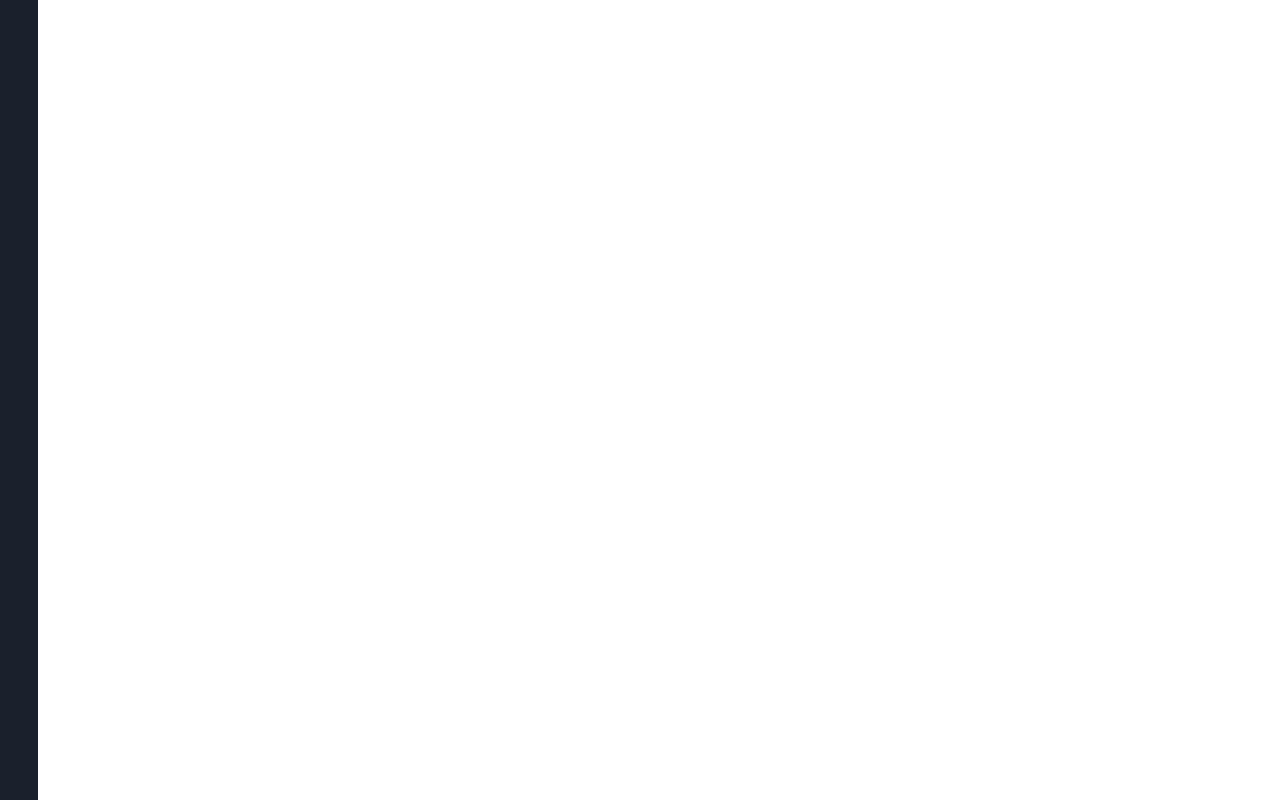
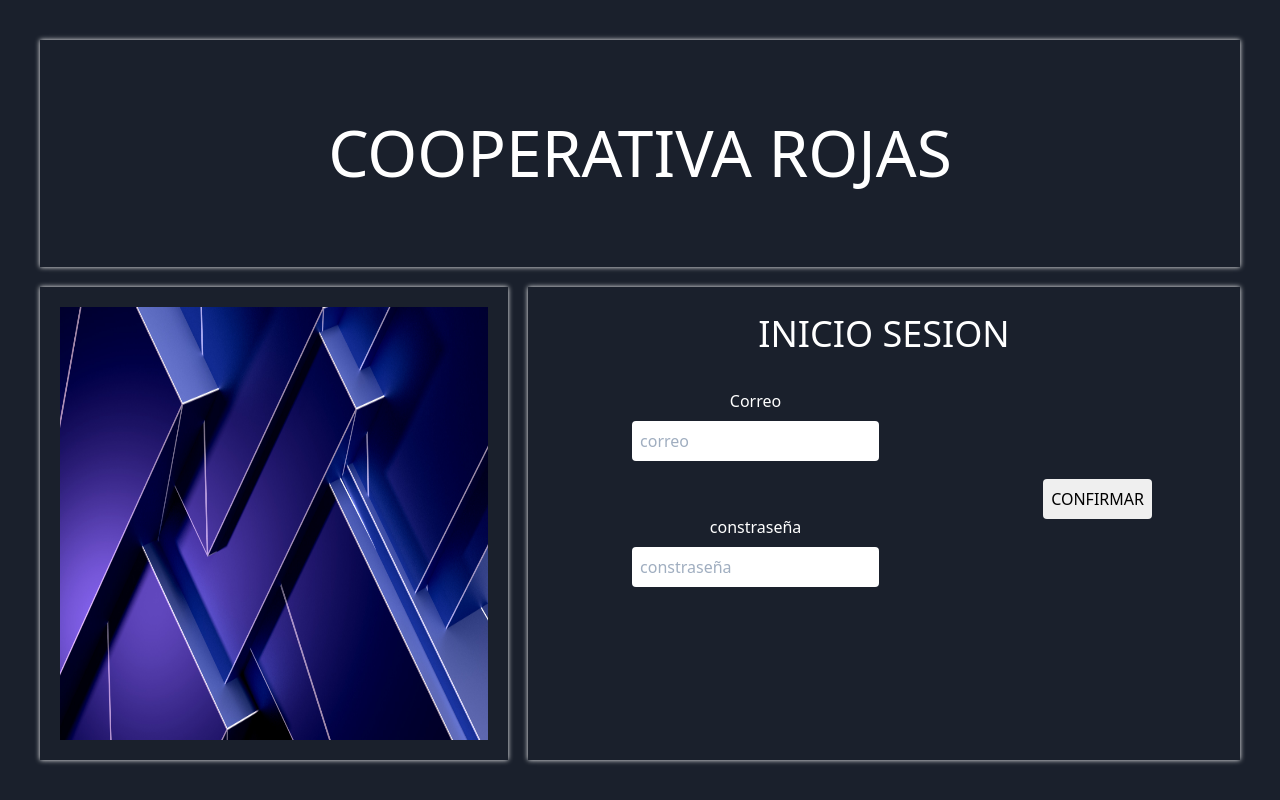
Before and after one commit to Idiem/CooperativaRojas, a React (Create React App) app: page / in a window 1280 px wide. Built offline with nearby package versions, Linux system fonts and the light colour scheme.

Commit message:
tercer intento

```diff
--- a/src/App.js
+++ b/src/App.js
@@ -1,35 +1,13 @@
-import React,{useState} from 'react';
+import React from 'react';
 import {BrowserRouter as Router, Switch,Route} from "react-router-dom";
 import Login from './Components/login';
-import Afiliados from './Components/afiliados/afiliado';
-import Dashboard from './Components/dashboard';
-import Admin from './Components/inicio/admin';
+import Inicio from './Components/inicio/inicio';
 
 function App() {
-  const [estado,setEstado] = useState({
-    dash : null
-  })
-  const cambiarDash = ()=>{
-      if(estado.dash){
-          setEstado({dash:false})
-      }else{
-          setEstado({dash:true})
-      }
-  }
   return (
     <Router>
         <Switch>
-            <Router>
-              <div className="xl:h-screen w-full xl:flex">
-                  <Dashboard usuario="1" dash={estado.dash}/>
-                  <div className="grid w-full h-full xl:w-98p grid-rows-6">
-                      <Switch>
-                          <Route path='/app/afiliados' render={()=><Afiliados estado={estado} cambiarDash={cambiarDash}/>} ></Route>
-                          <Route path='/app'  render={()=><Admin estado={estado} cambiarDash={cambiarDash}/>}></Route>
-                      </Switch>
-                  </div>
-              </div>
-          </Router>
+          <Route path="/app" component={Inicio}></Route>
           <Route path="/" component={Login}></Route>
         </Switch>
     </Router>
```
